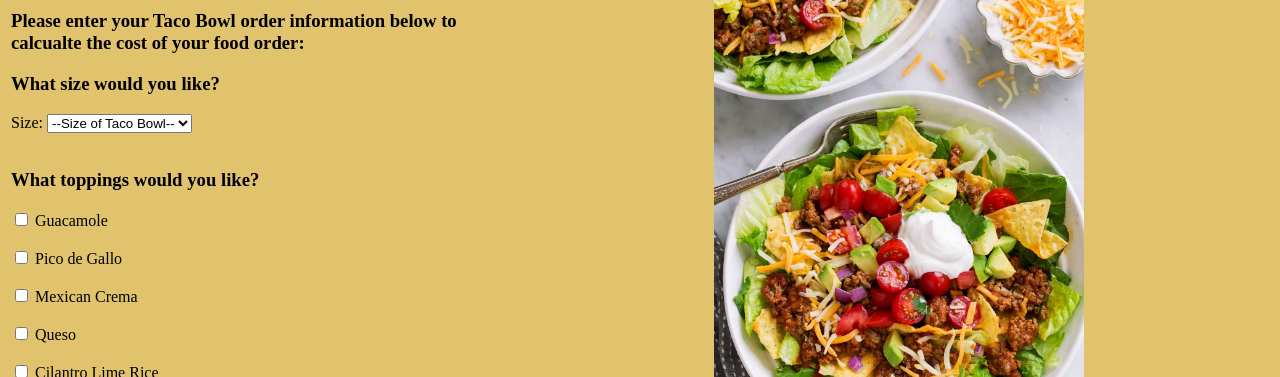
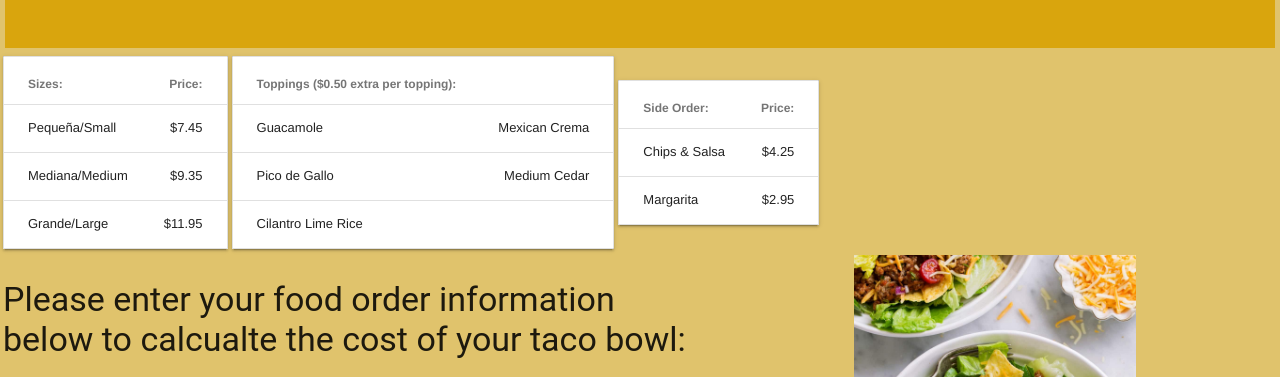
Before and after one commit to ICS2O-EmmaJ/Assign-04-HTML-TacoBowl, a plain HTML site: page index.html in a window 1280 px wide. Shown: the part 225-602 px from the top of the page. Drawn offline with nearby package versions, Linux system fonts and the light colour scheme.

Commit message:
Added menu and margarita radio button

```diff
--- a/index.html
+++ b/index.html
@@ -14,6 +14,9 @@
     <link rel="manifest" href="./fav_index/site.webmanifest">
     <link rel="stylesheet" href="./css/style.css">
     <title>La Vida en México (Taco Bowls and Authentic Mexican Cuisine)</title>
+    <!-- To use Google's MDL -->
+    <link rel="stylesheet" href="https://fonts.googleapis.com/icon?family=Material+Icons">
+    <link rel="stylesheet" href="https://code.getmdl.io/1.3.0/material.indigo-pink.min.css" />
   </head>
   <body>
     <script src="./js/script.js"></script>
@@ -22,10 +25,109 @@
       <h1>La Vida en México</h1>
       <h3>~Taco Bowls and Authentic Mexican Cuisine~</h3>
     </div>
+
+    <!-- Table MDL Component for sizes -->
+<table>
+  <tr>
+    <td>
+
+
+    <table class="mdl-data-table mdl-js-data-table mdl-data-table--selectable mdl-shadow--2dp">
+  <thead>
+    <tr>
+      <th class="mdl-data-table__cell--non-numeric">Sizes:</th>
+      <th>Price:</th>
+    </tr>
+  </thead>
+  <tbody>
+    <tr>
+      <td class="mdl-data-table__cell--non-numeric">Pequeña/Small</td>
+      <td>$7.45</td>
+    </tr>
+    <tr>
+      <td class="mdl-data-table__cell--non-numeric">Mediana/Medium</td>
+      <td>$9.35</td>
+    </tr>
+    <tr>
+      <td class="mdl-data-table__cell--non-numeric">Grande/Large</td>
+      <td>$11.95</td>
+    </tr>
+  </tbody>
+</table>
+
+
+    </td>
+
+
+
+    <td>
+    <table class="mdl-data-table mdl-js-data-table mdl-data-table--selectable mdl-shadow--2dp">
+  <thead>
+    <tr>
+      <th class="mdl-data-table__cell--non-numeric">Toppings ($0.50 extra per topping):</th>
+    </tr>
+  </thead>
+  <tbody>
+    <tr>
+      <td class="mdl-data-table__cell--non-numeric">Guacamole</td>
+      <td>Mexican Crema</td>
+    </tr>
+    <tr>
+      <td class="mdl-data-table__cell--non-numeric">Pico de Gallo</td>
+      <td>Medium Cedar</td>
+    </tr>
+    <tr>
+      <td class="mdl-data-table__cell--non-numeric">Cilantro Lime Rice</td>
+    </tr>
+  </tbody>
+</table>
+
+    </td>
+
+    <td>
+    <table class="mdl-data-table mdl-js-data-table mdl-data-table--selectable mdl-shadow--2dp">
+  <thead>
+    <tr>
+      <th class="mdl-data-table__cell--non-numeric">Side Order:</th>
+      <th>Price:</th>
+    </tr>
+  </thead>
+  <tbody>
+    <tr>
+      <td class="mdl-data-table__cell--non-numeric">Chips & Salsa</td>
+      <td>$4.25</td>
+    </tr>
+    <tr>
+      <td class="mdl-data-table__cell--non-numeric">Margarita</td>
+      <td>$2.95</td>
+    </tr>
+  </tbody>
+</table>
+
+
+
+    </td>
+  </tr>
+</table>
+
+
+
+
+
+
+
+
+
+
+
+
+
 		<table>
 			<tr align = "center">
 				<td valign="top" align="left">
-					<h3>Please enter your Taco Bowl order information below to calcualte the cost of your food order:</h3>
+					<h3>Please enter your food order information below to calcualte the cost of your taco bowl:</h3>
+
+          <!-- Asking user for size -->
           <h3>What size would you like?</h3>
 					<form action="javascript:displayCost()">
 						<label for="size">Size:</label>
@@ -46,7 +148,7 @@
             <input type="checkbox" id="topping3" name="topping3" value="mexicancrema">
             <label for="topping3"> Mexican Crema</label><br><br>
             <input type="checkbox" id="topping4" name="topping4" value="cheese">
-            <label for="topping4"> Queso</label><br><br>
+            <label for="topping4"> Medium Cedar</label><br><br>
             <input type="checkbox" id="topping5" name="topping5" value="cilantrolimerice">
             <label for="topping5"> Cilantro Lime Rice</label>
             <br><br>
@@ -57,10 +159,20 @@
             <label for="yes">Yes</label><br><br>
             <input type="radio" id="no" name="sideorder" value="no" checked>
             <label for="no">No</label><br><br>
+          <br>
+          <br>
+
+            <!-- Radio button for side drink with default of No (code taken from https://bulma.io/documentation/form/radio/) -->
+            <h3>Would you like a Margarita with that as well?</h3>
+            <input type="radio" id="yess" name="sidedrink" value="yess">
+            <label for="yess">Yes</label><br><br>
+            <input type="radio" id="noo" name="sidedrink" value="noo" checked>
+            <label for="noo">No</label><br><br>
 						<input type="submit" value="Display Cost">
 					</form>
           <br>
           <br>
+
           <!-- Create a space where the user information will be displayed -->
 		<div id="display-results">
 				</td>
--- a/js/script.js
+++ b/js/script.js
@@ -29,23 +29,33 @@
   // declaring constant topping price
   const TOPPING_PRICE = 0.50;
 
-  // determing topping price
+  // determing topping cost
   let toppingCost = numToppings * TOPPING_PRICE;
 
   // declaring variables
   let sideCost = 0;
+  let sideDrink = 0;
 
-  // determining whether user wants a side order or not by determining which radio button is selected (code taken from https://www.geeksforgeeks.org/how-to-check-whether-a-radio-button-is-selected-with-javascript/#:~:text=Using%20Input%20Radio%20checked%20property,id%20is%20check%20or%20not.)
+  // determining whether user wants chips and salsa or not by determining which radio button is selected (code taken from https://www.geeksforgeeks.org/how-to-check-whether-a-radio-button-is-selected-with-javascript/#:~:text=Using%20Input%20Radio%20checked%20property,id%20is%20check%20or%20not.)
   if(document.getElementById('yes').checked) {
-    sideCost = 4.00;
+    sideCost = 4.25;
   }
 
   if(document.getElementById('no').checked) {
     sideCost = 0;
   }
 
+  // determining whether user wants a margarita or not by determining which radio button is selected (code taken from https://www.geeksforgeeks.org/how-to-check-whether-a-radio-button-is-selected-with-javascript/#:~:text=Using%20Input%20Radio%20checked%20property,id%20is%20check%20or%20not.)
+  if(document.getElementById('yess').checked) {
+    sideDrink = 2.95;
+  }
+
+  if(document.getElementById('noo').checked) {
+    sideDrink = 0;
+  }
+
   // calculating subtotal
-  let subtotal = baseCost + toppingCost + sideCost;
+  let subtotal = baseCost + toppingCost + sideCost + sideDrink;
 
   // calculating tax
   const HST = 0.13;
```
